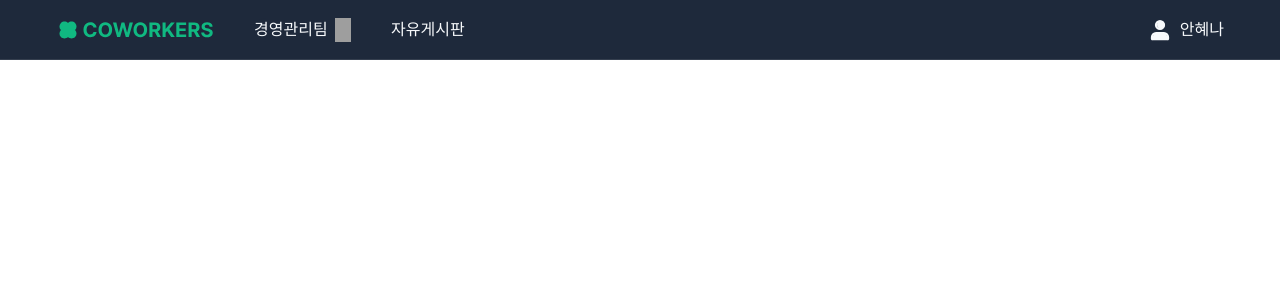
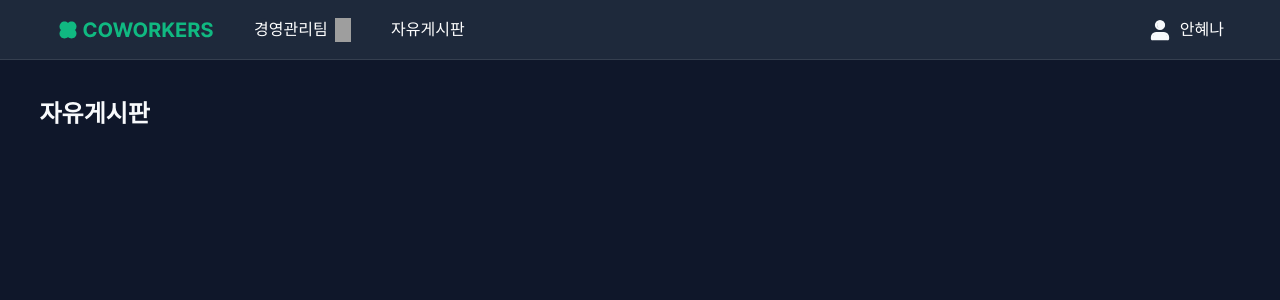
Before and after one commit to ozen0718/coworkers, a Next.js app: page /boards in a window 1280 px wide. Shown: the top 300 px of the page. Built offline with nearby package versions, Linux system fonts and the light colour scheme; grey boxes are pictures that could not be loaded.

Commit message:
[Fea] 자유게시판 타이틀

```diff
--- a/src/app/(main)/boards/page.tsx
+++ b/src/app/(main)/boards/page.tsx
@@ -5,8 +5,14 @@ import Header from '@/components/layout/Gnb/Header';
 
 export default function BoardPage() {
   return (
-    <HeaderProvider>
-      <Header onOpenSideMenu={() => {}} />
-    </HeaderProvider>
+    <div className="bg-bg300 flex min-h-screen flex-col items-center text-white">
+      <HeaderProvider>
+        <Header onOpenSideMenu={() => {}} />
+        {/* 여기만 위에 여백 줄 것 */}
+        <div className="text-2xl-bold text-gray100 mt-10 flex h-full max-h-[1196px] w-full max-w-[1201px]">
+          자유게시판
+        </div>
+      </HeaderProvider>
+    </div>
   );
 }
```
